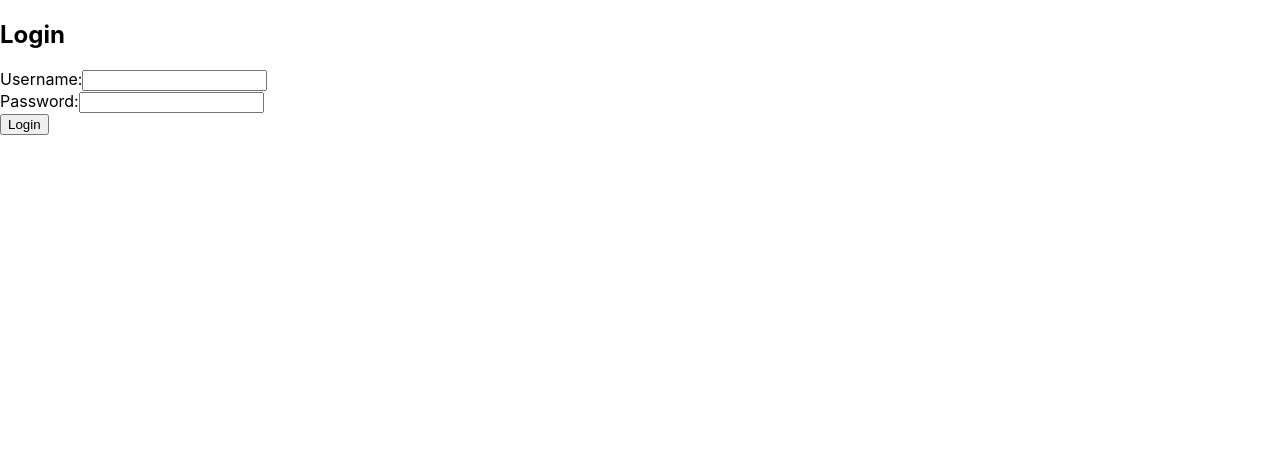
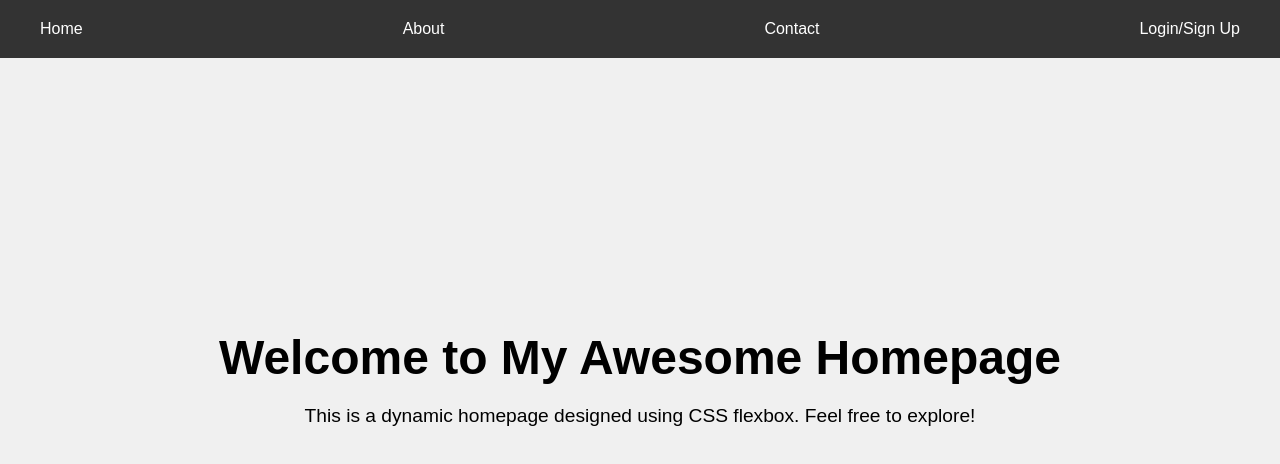
Before and after one commit to nbnunezsainz/bigbytes, a React (Create React App) app in the folder bigbyte/: page / in a window 1280 px wide. Shown: the top 464 px of the page. Built offline with nearby package versions, Linux system fonts and the light colour scheme.

Commit message:
added homepage, added react router, also organized folders a bit, please install react router

```diff
--- a/bigbyte/package.json
+++ b/bigbyte/package.json
@@ -34,5 +34,8 @@
       "last 1 firefox version",
       "last 1 safari version"
     ]
+  },
+  "devDependencies": {
+    "react-router-dom": "^6.22.0"
   }
 }
--- a/bigbyte/src/App.js
+++ b/bigbyte/src/App.js
@@ -1,5 +1,8 @@
 import './App.css';
-import Login from './Login.js';
+import Login from './pages/Login.js';
+import Home from './pages/Home.js';
+import ReactDOM from "react-dom/client";
+import { BrowserRouter, Routes, Route } from "react-router-dom";
 
 function App() {
   return (
@@ -20,10 +23,18 @@ function App() {
     //     </a>
     //   </header>
     // </div>
-    <div className="Login">
-      <Login />
+    <BrowserRouter>
+    <Routes>
 
-    </div>
+        <Route index element={<Home />} />
+        <Route path="Login" element= {<Login /> }/>
+
+
+    </Routes>
+  </BrowserRouter>
+
+
+
   );
 }
 
--- /dev/null
+++ b/bigbyte/src/Home.css
@@ -0,0 +1,69 @@
+/* Resetting some default styles for consistency */
+* {
+    margin: 0;
+    padding: 0;
+    box-sizing: border-box;
+}
+
+body {
+    font-family: Arial, sans-serif;
+    background-color: #f0f0f0;
+    margin: 0;
+    padding: 0;
+}
+
+/* Style for the navigation bar */
+nav {
+    background-color: #333;
+    color: #fff;
+    padding: 20px;
+}
+
+nav ul {
+    list-style: none;
+    display: flex;
+    justify-content: space-between;
+    align-items: center;
+}
+
+nav ul li {
+    margin-right: 20px;
+}
+
+nav ul li:last-child {
+    margin-right: 0;
+}
+
+nav ul li a {
+    color: #fff;
+    text-decoration: none;
+    padding: 10px 20px;
+    border-radius: 5px;
+    transition: background-color 0.3s ease;
+}
+
+nav ul li a:hover {
+    background-color: #555;
+}
+
+/* Style for the main content */
+.container {
+    display: flex;
+    justify-content: center;
+    align-items: center;
+    height: 80vh;
+    padding: 20px;
+}
+
+.content {
+    text-align: center;
+}
+
+h1 {
+    font-size: 3rem;
+    margin-bottom: 20px;
+}
+
+p {
+    font-size: 1.2rem;
+}
--- /dev/null
+++ b/bigbyte/src/pages/Home.js
@@ -0,0 +1,41 @@
+import React from 'react';
+import '../Home.css';
+import { Outlet, Link } from "react-router-dom";
+
+function Home ()
+{
+    return (
+        <div>
+            <Navbar/>
+            <MainContent/>
+
+        </div>
+    )
+}export default Home;
+
+function Navbar() {
+    return (
+        <nav>
+            <ul>
+                <li><a href="#">Home</a></li>
+                <li><a href="#">About</a></li>
+                <li><a href="#">Contact</a></li>
+                <li>
+                <Link to="/Login">Login/Sign Up</Link>
+                </li>
+
+            </ul>
+        </nav>
+    );
+
+}
+function MainContent() {
+    return (
+        <div className="container">
+            <div className="content">
+                <h1>Welcome to My Awesome Homepage</h1>
+                <p>This is a dynamic homepage designed using CSS flexbox. Feel free to explore!</p>
+            </div>
+        </div>
+    );
+}
--- a/bigbyte/src/Login.js
+++ b/bigbyte/src/pages/Login.js
@@ -1,5 +1,5 @@
 import React, { useState } from 'react';
-import "./Login.css"
+import "../Login.css"
 
 export default function Login() {
     const [username, setUsername] = useState('');
@@ -24,7 +24,10 @@ export default function Login() {
     }
 
     return (
-        <div>
+        <div className="Login">
+
+
+
             <h2>Login</h2>
             <div>
                 <label htmlFor="username">Username:</label>
```
Also changed, not shown: bigbyte/src/NavBar.js (added), 1 other file (tests, documents, lock files or other folders).
